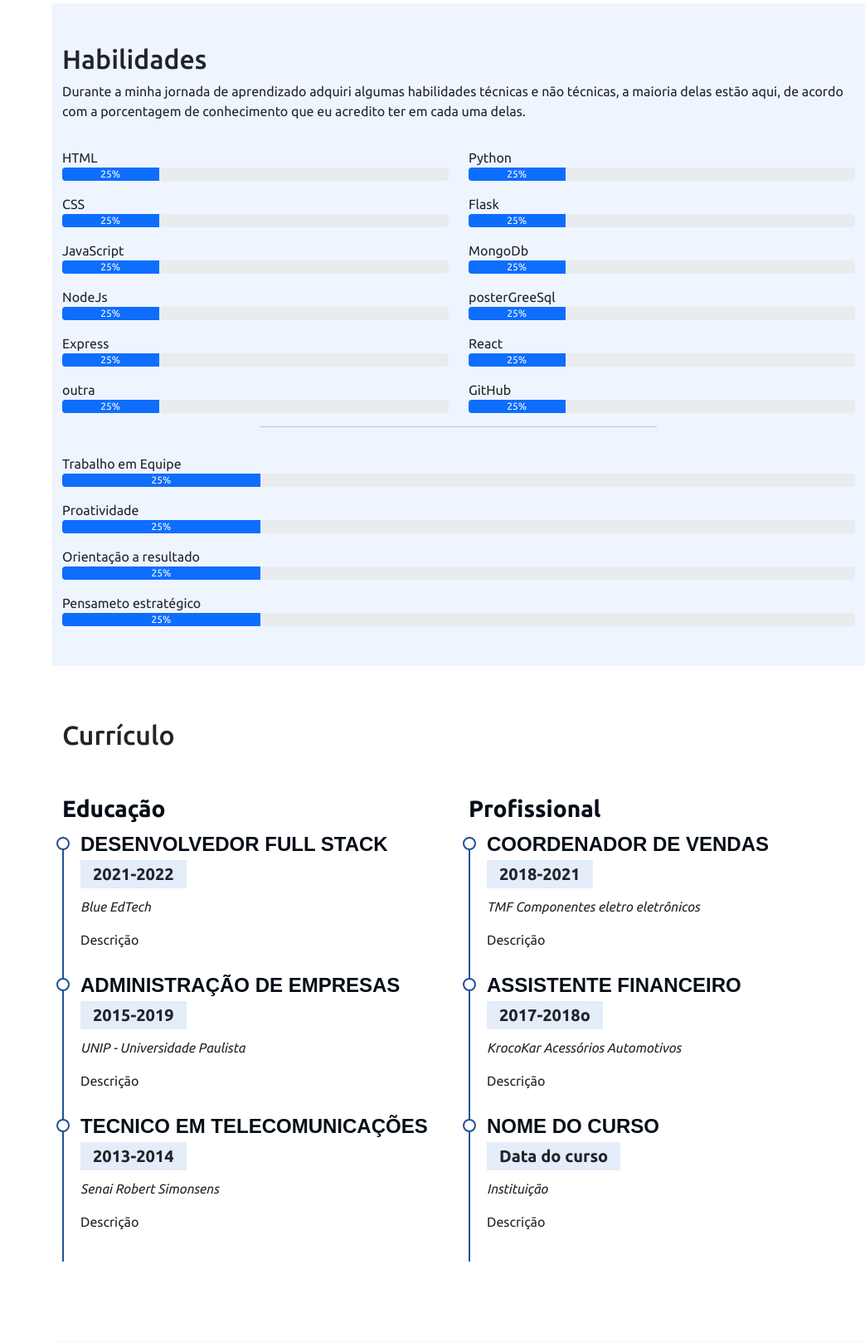
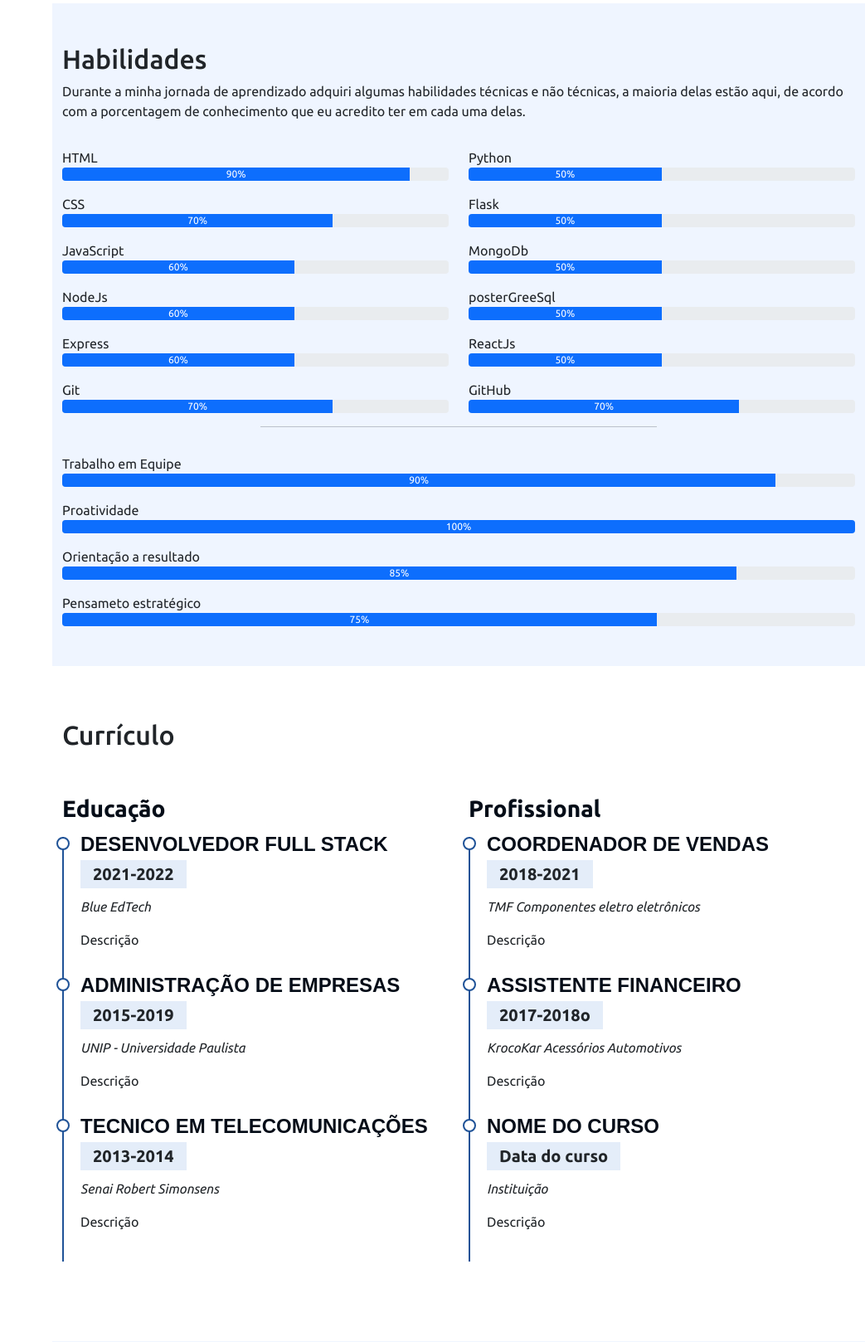
Before and after one commit to anamsilva1981/Devfolio, a Flask app: page / in a window 1280 px wide. Shown: the part 1696-3314 px from the top of the page at 83% size, without its empty margins (237-1280 px from the left). Run offline with Flask 2, Linux system fonts and the light colour scheme; some libraries are stand-ins or nearby versions.

Commit message:
animação

```diff
--- a/static/script.js
+++ b/static/script.js
@@ -23,3 +23,25 @@ navItem.forEach(item => {
         }
     })
 })
+
+
+// Animar todos os itens na tela que tiverem meu atributo data-anime
+
+const item = document.querySelectorAll("[data-anime]");
+
+const animeScroll = () => {
+    const windowTop = window.pageYOffset + window.innerHeight * 0.85;
+    item.forEach(element => {
+        if (windowTop > element.offsetTop){
+            element.classList.add('animate');
+        } else{
+            element.classList.remove("animate");
+        }
+    })
+}
+
+animeScroll()
+
+window.addEventListener("scroll", ()=>{
+    animeScroll();
+})
--- a/static/style.css
+++ b/static/style.css
@@ -252,6 +252,36 @@ i.menu-mobile{
     margin-bottom: -35px;
 }
 
+/*Animação*/
+
+[data-anime]{
+    opacity: 0;
+    transition: 1s;
+}
+
+[data-anime="down"]{
+    transform: translate3d(0, -100%, 0);
+}
+
+[data-anime="up"]{
+    transform: translate3d(0, 100%, 0);
+}
+
+[data-anime="left"]{
+    transform: translate3d(-100%, 0, 0);
+}
+
+[data-anime="down"]{
+    transform: translate3d(50px, 0, 0);
+}
+
+[data-anime].animate {
+    opacity: 1;
+    transform: translate3d(0, 0, 0);
+}
+
+
+
 @media (max-width: 1860px){
     .carousel-control-prev {
         margin-left: 0;
@@ -260,4 +290,8 @@ i.menu-mobile{
     .carousel-control-next {
         margin-right: 0;
     }
+
+    [data-anime="right"]{
+        transform: translate3d(-100%, 0, 0);
+    }
 }
--- a/templates/index.html
+++ b/templates/index.html
@@ -131,32 +130,32 @@
 
             <p class="mt-3 mb-0">HTML</p>
             <div class="progress">
-              <div class="progress-bar" role="progressbar" style="width: 25%;" aria-valuenow="25" aria-valuemin="0" aria-valuemax="100">25%</div>
+              <div class="progress-bar" data-anime="left" role="progressbar" style="width: 90%;" aria-valuenow="25" aria-valuemin="0" aria-valuemax="95">90%</div>
             </div>
 
             <p class="mt-3 mb-0">CSS</p>
             <div class="progress">
-              <div class="progress-bar" role="progressbar" style="width: 25%;" aria-valuenow="25" aria-valuemin="0" aria-valuemax="100">25%</div>
+              <div class="progress-bar" data-anime="left" role="progressbar" style="width: 70%;" aria-valuenow="25" aria-valuemin="0" aria-valuemax="100">70%</div>
             </div>
 
             <p class="mt-3 mb-0">JavaScript</p>
             <div class="progress">
-              <div class="progress-bar" role="progressbar" style="width: 25%;" aria-valuenow="25" aria-valuemin="0" aria-valuemax="100">25%</div>
+              <div class="progress-bar" data-anime="left" role="progressbar" style="width: 60%;" aria-valuenow="25" aria-valuemin="0" aria-valuemax="100">60%</div>
             </div>
 
             <p class="mt-3 mb-0">NodeJs</p>
             <div class="progress">
-              <div class="progress-bar" role="progressbar" style="width: 25%;" aria-valuenow="25" aria-valuemin="0" aria-valuemax="100">25%</div>
+              <div class="progress-bar" data-anime="left" role="progressbar" style="width: 60%;" aria-valuenow="25" aria-valuemin="0" aria-valuemax="100">60%</div>
             </div>
 
             <p class="mt-3 mb-0">Express</p>
             <div class="progress">
-              <div class="progress-bar" role="progressbar" style="width: 25%;" aria-valuenow="25" aria-valuemin="0" aria-valuemax="100">25%</div>
+              <div class="progress-bar" data-anime="left" role="progressbar" style="width: 60%;" aria-valuenow="25" aria-valuemin="0" aria-valuemax="100">60%</div>
             </div>
 
-            <p class="mt-3 mb-0">outra</p>
+            <p class="mt-3 mb-0">Git</p>
             <div class="progress">
-              <div class="progress-bar" role="progressbar" style="width: 25%;" aria-valuenow="25" aria-valuemin="0" aria-valuemax="100">25%</div>
+              <div class="progress-bar" data-anime="left" role="progressbar" style="width: 70%;" aria-valuenow="25" aria-valuemin="0" aria-valuemax="100">70%</div>
             </div>
 
           </div>
@@ -165,32 +164,32 @@
 
             <p class="mt-3 mb-0">Python</p>
             <div class="progress">
-              <div class="progress-bar" role="progressbar" style="width: 25%;" aria-valuenow="25" aria-valuemin="0" aria-valuemax="100">25%</div>
+              <div class="progress-bar" data-anime="left" role="progressbar" style="width: 50%;" aria-valuenow="25" aria-valuemin="0" aria-valuemax="100">50%</div>
             </div>
 
             <p class="mt-3 mb-0">Flask</p>
             <div class="progress">
-              <div class="progress-bar" role="progressbar" style="width: 25%;" aria-valuenow="25" aria-valuemin="0" aria-valuemax="100">25%</div>
+              <div class="progress-bar" data-anime="left" role="progressbar" style="width: 50%;" aria-valuenow="25" aria-valuemin="0" aria-valuemax="100">50%</div>
             </div>
 
             <p class="mt-3 mb-0">MongoDb</p>
             <div class="progress">
-              <div class="progress-bar" role="progressbar" style="width: 25%;" aria-valuenow="25" aria-valuemin="0" aria-valuemax="100">25%</div>
+              <div class="progress-bar" data-anime="left" role="progressbar" style="width: 50%;" aria-valuenow="25" aria-valuemin="0" aria-valuemax="100">50%</div>
             </div>
 
             <p class="mt-3 mb-0">posterGreeSql</p>
             <div class="progress">
-              <div class="progress-bar" role="progressbar" style="width: 25%;" aria-valuenow="25" aria-valuemin="0" aria-valuemax="100">25%</div>
+              <div class="progress-bar" data-anime="left" role="progressbar" style="width: 50%;" aria-valuenow="25" aria-valuemin="0" aria-valuemax="100">50%</div>
             </div>
 
-            <p class="mt-3 mb-0">React</p>
+            <p class="mt-3 mb-0">ReactJs</p>
             <div class="progress">
-              <div class="progress-bar" role="progressbar" style="width: 25%;" aria-valuenow="25" aria-valuemin="0" aria-valuemax="100">25%</div>
+              <div class="progress-bar" data-anime="left" role="progressbar" style="width: 50%;" aria-valuenow="25" aria-valuemin="0" aria-valuemax="100">50%</div>
             </div>
 
             <p class="mt-3 mb-0">GitHub</p>
             <div class="progress">
-              <div class="progress-bar" role="progressbar" style="width: 25%;" aria-valuenow="25" aria-valuemin="0" aria-valuemax="100">25%</div>
+              <div class="progress-bar" data-anime="left" role="progressbar" style="width: 70%;" aria-valuenow="25" aria-valuemin="0" aria-valuemax="100">70%</div>
             </div>
 
           </div>
@@ -203,12 +202,12 @@
 
             <p class="mt-3 mb-0">Trabalho em Equipe</p>
             <div class="progress">
-              <div class="progress-bar" role="progressbar" style="width: 25%;" aria-valuenow="25" aria-valuemin="0" aria-valuemax="100">25%</div>
+              <div class="progress-bar" data-anime="left" role="progressbar" style="width: 90%;" aria-valuenow="25" aria-valuemin="0" aria-valuemax="100">90%</div>
             </div>
 
             <p class="mt-3 mb-0">Proatividade</p>
             <div class="progress">
-              <div class="progress-bar" role="progressbar" style="width: 25%;" aria-valuenow="25" aria-valuemin="0" aria-valuemax="100">25%</div>
+              <div class="progress-bar" data-anime="left" role="progressbar" style="width: 100%;" aria-valuenow="25" aria-valuemin="0" aria-valuemax="100">100%</div>
             </div>
 
           </div>
@@ -217,12 +216,12 @@
 
             <p class="mt-3 mb-0">Orientação a resultado</p>
             <div class="progress">
-              <div class="progress-bar" role="progressbar" style="width: 25%;" aria-valuenow="25" aria-valuemin="0" aria-valuemax="100">25%</div>
+              <div class="progress-bar" data-anime="left" role="progressbar" style="width: 85%;" aria-valuenow="25" aria-valuemin="0" aria-valuemax="100">85%</div>
             </div>
 
             <p class="mt-3 mb-0">Pensameto estratégico</p>
             <div class="progress">
-              <div class="progress-bar" role="progressbar" style="width: 25%;" aria-valuenow="25" aria-valuemin="0" aria-valuemax="100">25%</div>
+              <div class="progress-bar" data-anime="left" role="progressbar" style="width: 75%;" aria-valuenow="25" aria-valuemin="0" aria-valuemax="100">75%</div>
             </div>
 
           </div>
@@ -420,7 +419,7 @@
         </div>
 
         <div class="col-md-7 mt-5 mt-md-0">
-          <div class="card p-5 h-100 shadow border-0">
+          <div class="card p-5 h-100 shadow border-0" data-anime="left">
 
             <form class="row g-3">
               <div class="col-md-6">
```
Also changed, not shown: other parts of templates/index.html (+11 -12 lines).
